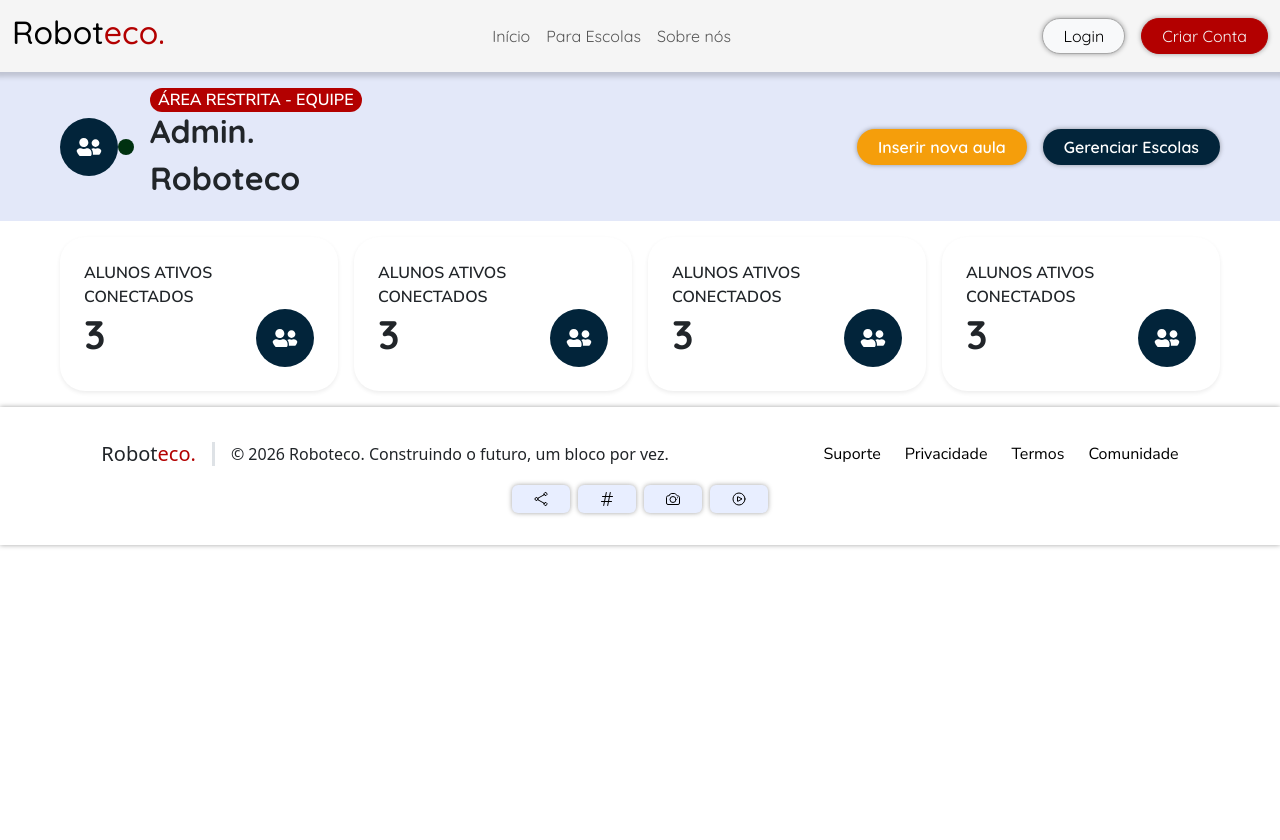
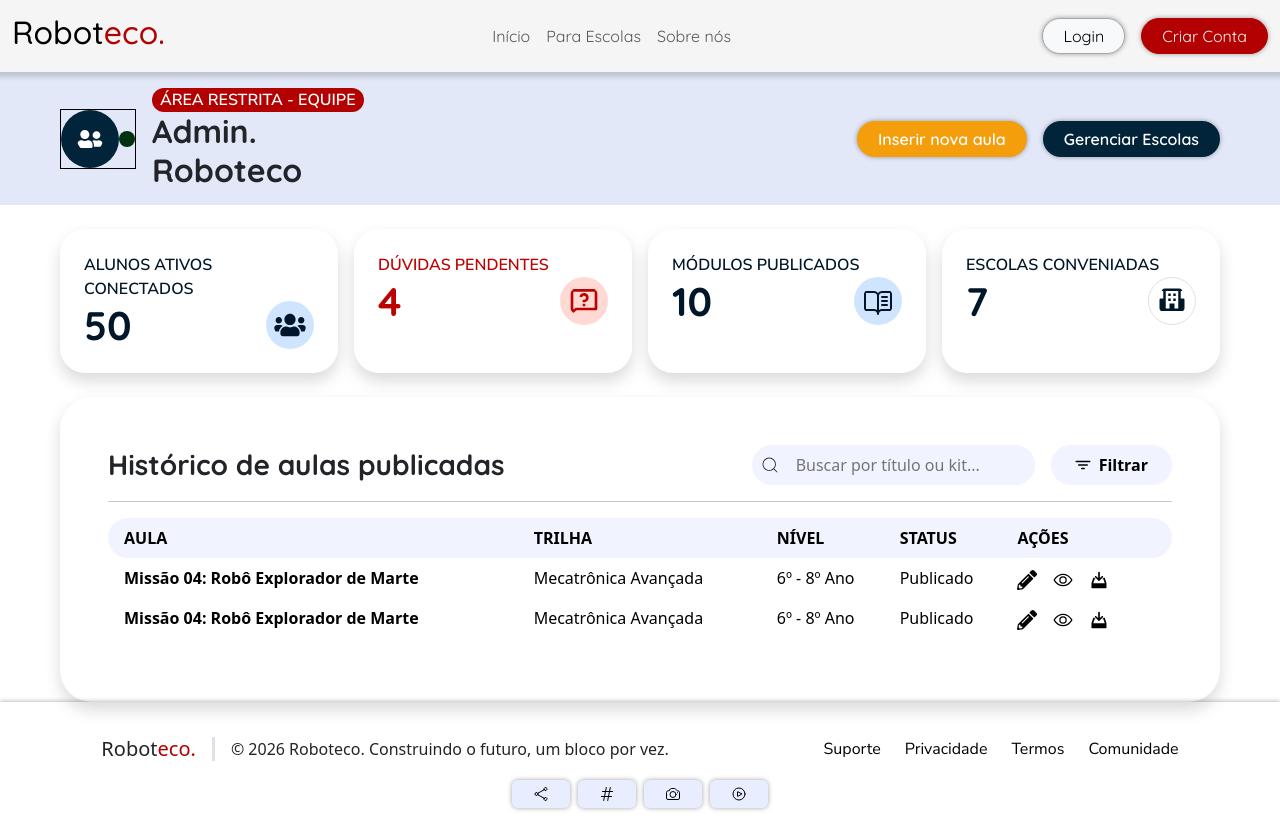
Before and after one commit to MigSilverS/roboteco, a Next.js app: page /pages/admin/painel-admin in a window 1280 px wide. Before the commit the page ends 800 px from the top, so only its background shows below. Built offline with nearby package versions, Linux system fonts and the light colour scheme.

Commit message:
Criação do painel adm

```diff
--- a/src/app/components/Titulo/Titulo.jsx
+++ b/src/app/components/Titulo/Titulo.jsx
@@ -4,7 +4,7 @@ export default function Titulo({ titulo, nivel, estilo }) {
 
     return (
         <>
-            <Tag className="fw-bold" style={estilo}>
+            <Tag className="fw-bold m-0 p-0" style={estilo}>
                 {titulo}
             </Tag>
         </>
--- a/src/app/pages/admin/painel-admin/page.jsx
+++ b/src/app/pages/admin/painel-admin/page.jsx
@@ -1,12 +1,21 @@
 import Footer from "@/app/components/Footer/Footer";
 import NavBar from "@/app/components/NavBar/NavBar";
 import Titulo from "@/app/components/Titulo/Titulo";
+import Botao from "@/app/components/Botoes/Botao/Botao";
 
 import styles from "./paineladmin.module.css";
 
 import { FaUserFriends } from "react-icons/fa";
 import { FaCircle } from "react-icons/fa";
-import Botao from "@/app/components/Botoes/Botao/Botao";
+import { FaUsers } from "react-icons/fa";
+import { RiQuestionnaireLine } from "react-icons/ri";
+import { PiBookOpenText } from "react-icons/pi";
+import { BiSolidSchool } from "react-icons/bi";
+import { CiSearch } from "react-icons/ci";
+import { IoFilter } from "react-icons/io5";
+import { FaPencilAlt } from "react-icons/fa";
+import { IoEyeOutline } from "react-icons/io5";
+import { TiDownload } from "react-icons/ti";
 
 export default function PainelAdmin() {
 
@@ -23,6 +32,38 @@ export default function PainelAdmin() {
 
     }
 
+
+    const cardMos = [
+        {
+            id: 1,
+            descricao: "ALUNOS ATIVOS CONECTADOS",
+            metrica: 50,
+            icon: <FaUsers className="p-2 rounded-circle" size={48} style={{ backgroundColor: "#cfe5ff" }} />,
+            cores: { color: "#001629" },
+        },
+        {
+            id: 2,
+            descricao: "DÚVIDAS PENDENTES",
+            metrica: 4,
+            icon: <RiQuestionnaireLine className="p-2 rounded-circle" size={48} style={{ backgroundColor: "#FFDAD4" }} />,
+            cores: { color: "#BB0402" },
+        },
+        {
+            id: 3,
+            descricao: "MÓDULOS PUBLICADOS",
+            metrica: 10,
+            icon: <PiBookOpenText className="p-2 rounded-circle" size={48} style={{ backgroundColor: "#cfe5ff" }} />,
+            cores: { color: "#001629" },
+        },
+        {
+            id: 4,
+            descricao: "ESCOLAS CONVENIADAS",
+            metrica: 7,
+            icon: <BiSolidSchool className="p-2 rounded-circle border" size={48} />,
+            cores: { color: "#001629" },
+        }
+    ]
+
     return (
         <>
             <NavBar />
@@ -32,7 +73,7 @@ export default function PainelAdmin() {
                 <div className={`${styles.container}`} style={{ backgroundColor: "#e3e8f9" }}>
                     <div className="row align-items-center py-3">
                         <div className="col-md-6 col-12 d-flex align-items-center gap-3">
-                            <div className="">
+                            <div className="border border-black">
                                 {icons.user}
                                 {icons.online}
                             </div>
@@ -50,52 +91,81 @@ export default function PainelAdmin() {
                 </div>
 
 
-                <div className={`${styles.container}`} >
-                    <div className="row justify-content-md-end justify-content-center g-3 py-3">
-                        <div className="col-md-3 col-12">
-                            <div className="h-100 bg-white shadow-sm p-4" style={{ borderRadius: '25px' }}>
+                <div className={`${styles.container} mt-4`} >
+                    <div className="row justify-content-md-end justify-content-center g-3">
+                        {
+                            cardMos.map((item) => (
+                                <div className="col-md-3 col-12" key={item.id}>
+                                    <div className="h-100 bg-white shadow p-4" style={{ ...item.cores, borderRadius: '25px' }}>
                                         <div>
-                                    <p className="fw-semibold">ALUNOS ATIVOS CONECTADOS</p>
+                                            <p className="fw-semibold">{item.descricao}</p>
                                         </div>
                                         <div className="d-flex justify-content-between align-items-center">
-                                    <Titulo titulo="3" nivel={1} />
-                                    {icons.user}
+                                            <Titulo titulo={item.metrica} nivel={1} />
+                                            {item.icon}
                                         </div>
                                     </div>
                                 </div>
-                        <div className="col-md-3 col-12">
-                            <div className="h-100 bg-white shadow-sm p-4" style={{ borderRadius: '25px' }}>
-                                <div>
-                                    <p className="fw-semibold">ALUNOS ATIVOS CONECTADOS</p>
-                                </div>
-                                <div className="d-flex justify-content-between align-items-center">
-                                    <Titulo titulo="3" nivel={1} />
-                                    {icons.user}
+                            ))
+                        }
                     </div>
                 </div>
+
+
+                <div className={`${styles.container} mt-4`} >
+
+                    <div className="p-5 rounded-5 shadow">
+
+                        <div className="d-flex justify-content-between align-items-center">
+                            <Titulo titulo="Histórico de aulas publicadas" nivel={3} />
+                            <div className="d-flex gap-3">
+                                <div className="d-flex align-items-center rounded-5" style={{ backgroundColor: "#F1F3FF" }}>
+                                    <CiSearch className="search-icon mx-2" size={20} />
+                                    <input type="text" className="border-0 p-2 rounded-end-5" placeholder="Buscar por título ou kit..." style={{ backgroundColor: "#F1F3FF" }} />
                                 </div>
-                        <div className="col-md-3 col-12">
-                            <div className="h-100 bg-white shadow-sm p-4" style={{ borderRadius: '25px' }}>
-                                <div>
-                                    <p className="fw-semibold">ALUNOS ATIVOS CONECTADOS</p>
-                                </div>
-                                <div className="d-flex justify-content-between align-items-center">
-                                    <Titulo titulo="3" nivel={1} />
-                                    {icons.user}
+                                <button className="px-4 py-2 border-0 rounded-5 fw-semibold d-flex align-items-center gap-2" style={{ backgroundColor: "#F1F3FF" }}><IoFilter /> Filtrar</button>
                             </div>
                         </div>
-                        </div>
-                        <div className="col-md-3 col-12">
-                            <div className="h-100 bg-white shadow-sm p-4" style={{ borderRadius: '25px' }}>
-                                <div>
-                                    <p className="fw-semibold">ALUNOS ATIVOS CONECTADOS</p>
-                                </div>
-                                <div className="d-flex justify-content-between align-items-center">
-                                    <Titulo titulo="3" nivel={1} />
-                                    {icons.user}
-                                </div>
-                            </div>
-                        </div>
+
+                        <hr />
+
+                        <table className="table table-borderless">
+                            <thead className="rounded-5" >
+                                <tr>
+                                    <th scope="col" className="rounded-start-5 ps-3" style={{ backgroundColor: "#F1F3FF" }}>AULA</th>
+                                    <th scope="col" style={{ backgroundColor: "#F1F3FF" }}>TRILHA</th>
+                                    <th scope="col" style={{ backgroundColor: "#F1F3FF" }}>NÍVEL</th>
+                                    <th scope="col" style={{ backgroundColor: "#F1F3FF" }}>STATUS</th>
+                                    <th scope="col" className="rounded-end-5" style={{ backgroundColor: "#F1F3FF" }}>AÇÕES</th>
+                                </tr>
+                            </thead>
+
+                            <tbody>
+                                <tr>
+                                    <td className="ps-3 fw-semibold fs-6">Missão 04: Robô Explorador de Marte</td>
+                                    <td>Mecatrônica Avançada</td>
+                                    <td>6º - 8º Ano</td>
+                                    <td>Publicado</td>
+                                    <td className="">
+                                        <FaPencilAlt className="me-3" size={20} />
+                                        <IoEyeOutline className="me-3" size={20} />
+                                        <TiDownload className="me-3" size={20} />
+                                    </td>
+                                </tr>
+                                <tr>
+                                    <td className="ps-3 fw-semibold fs-6">Missão 04: Robô Explorador de Marte</td>
+                                    <td>Mecatrônica Avançada</td>
+                                    <td>6º - 8º Ano</td>
+                                    <td>Publicado</td>
+                                    <td className="">
+                                        <FaPencilAlt className="me-3" size={20} />
+                                        <IoEyeOutline className="me-3" size={20} />
+                                        <TiDownload className="me-3" size={20} />
+                                    </td>
+                                </tr>
+                            </tbody>
+                        </table>
+
                     </div>
                 </div>
 
```
Lines whose indentation alone changed are shown as unchanged.
